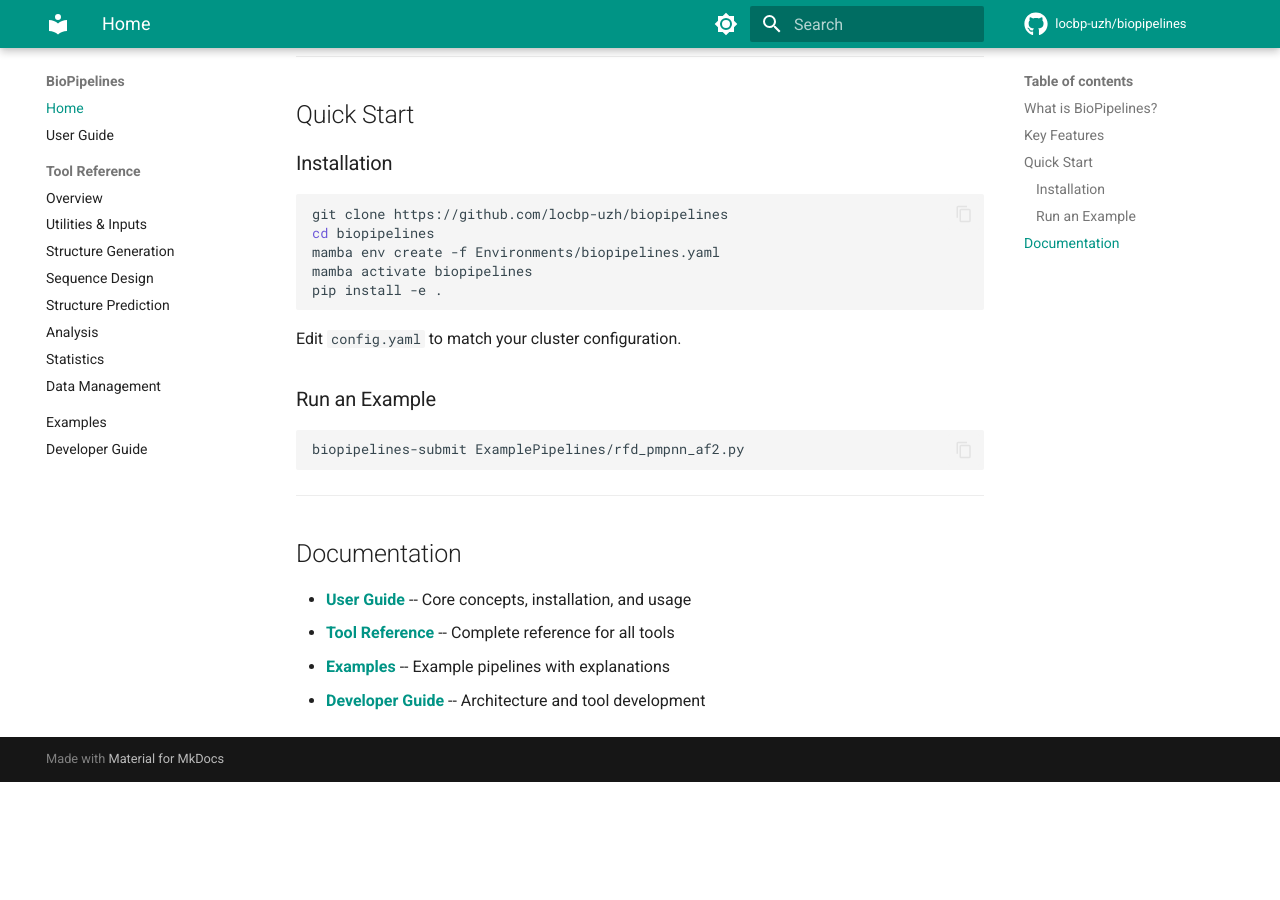
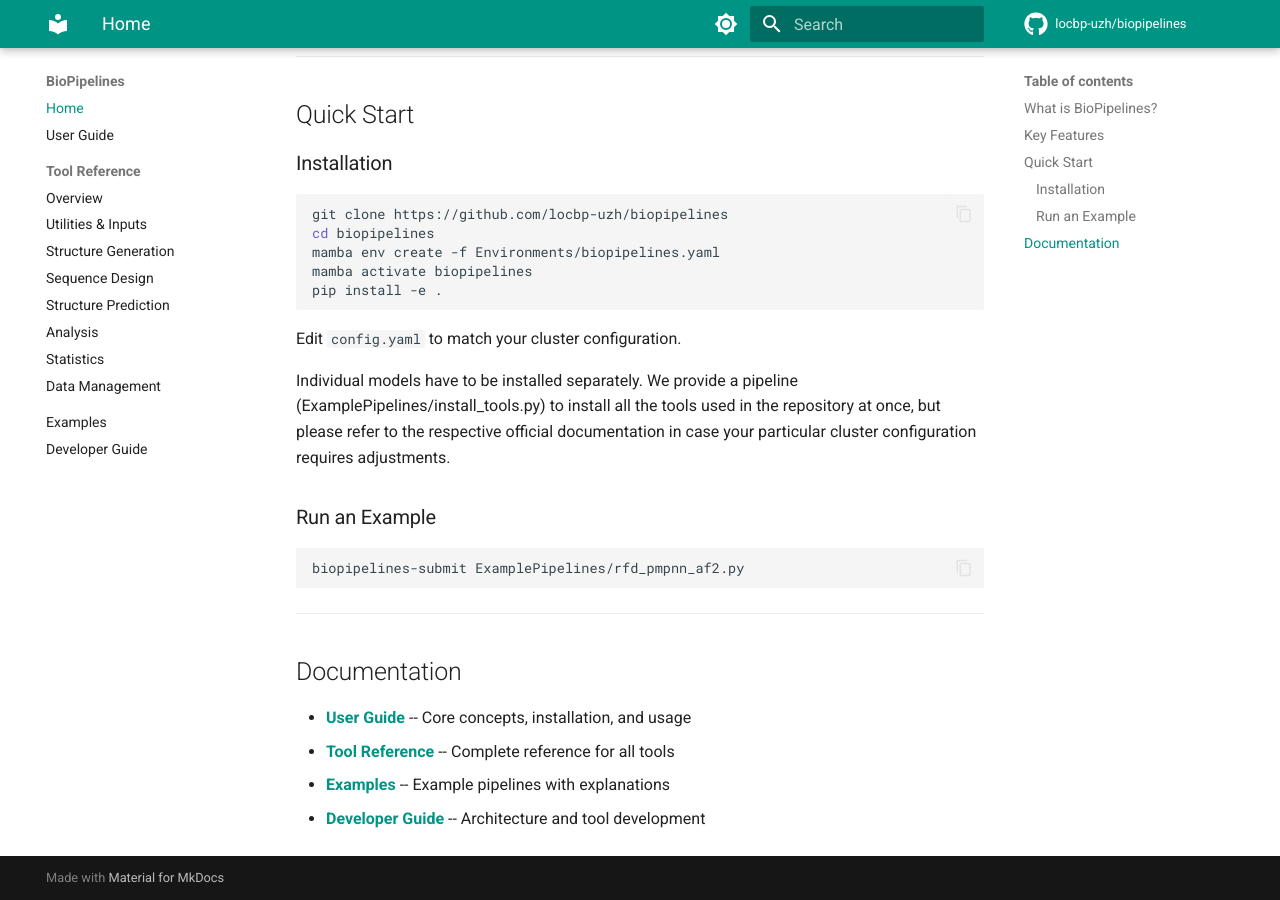
Before and after one commit to locbp-uzh/biopipelines, an MkDocs documentation site: the page built from Docs/index.md, in a window 1280 px wide and 900 px high, scrolled down 1172 px. Built offline with MkDocs 1.6.1 and Material for MkDocs 9.7.7, drawn with Linux system fonts in a browser that asks for light colours; comment, search, counter and statistics services are not loaded; before the commit the page ends 1954 px from its top, so only the background shows below that.

Commit message:
installation disclaimer

````diff
--- a/Docs/index.md
+++ b/Docs/index.md
@@ -57,6 +57,8 @@ pip install -e .
 
 Edit `config.yaml` to match your cluster configuration.
 
+Individual models have to be installed separately. We provide a pipeline (ExamplePipelines/install_tools.py) to install all the tools used in the repository at once, but please refer to the respective official documentation in case your particular cluster configuration requires adjustments.
+
 ### Run an Example
 
 ```bash
````
